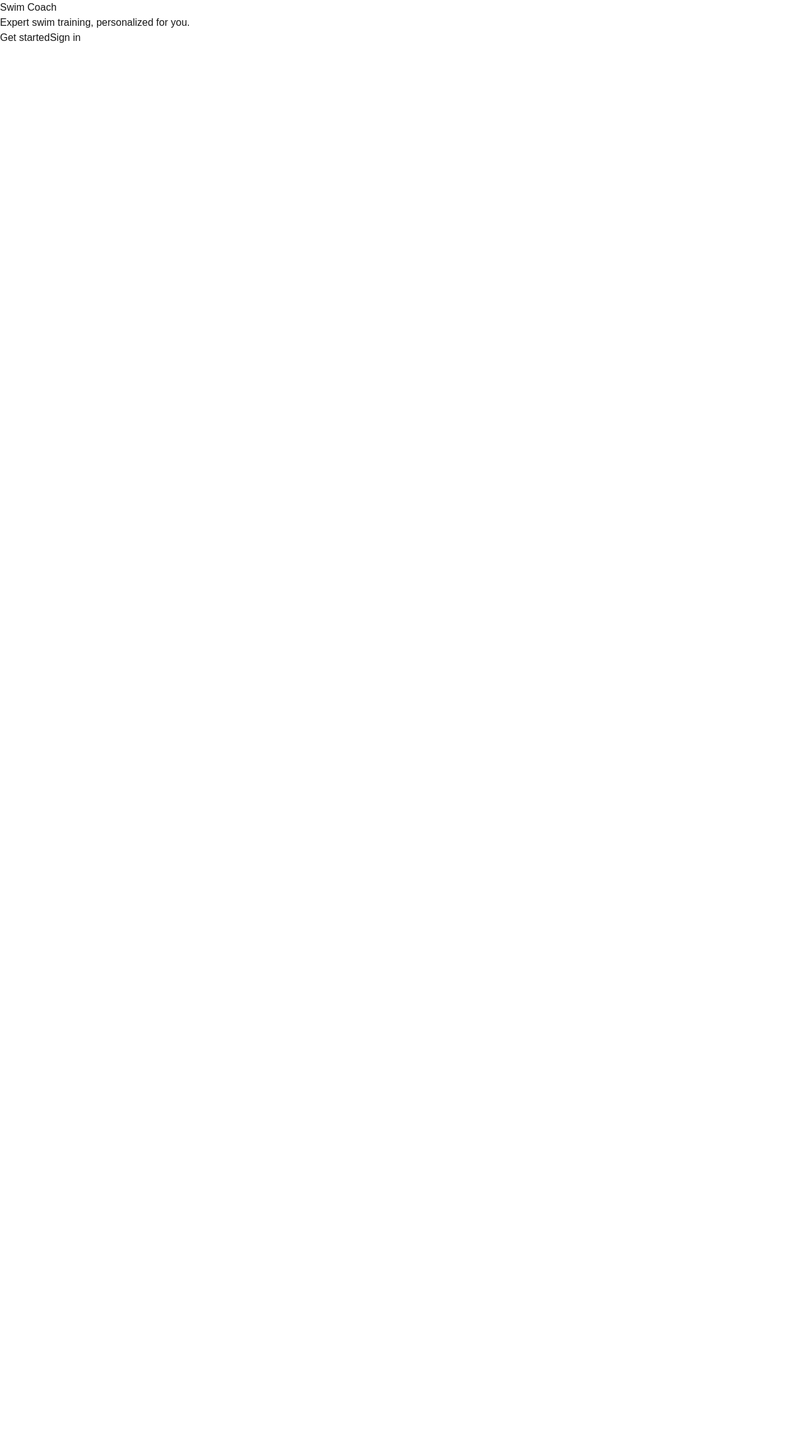
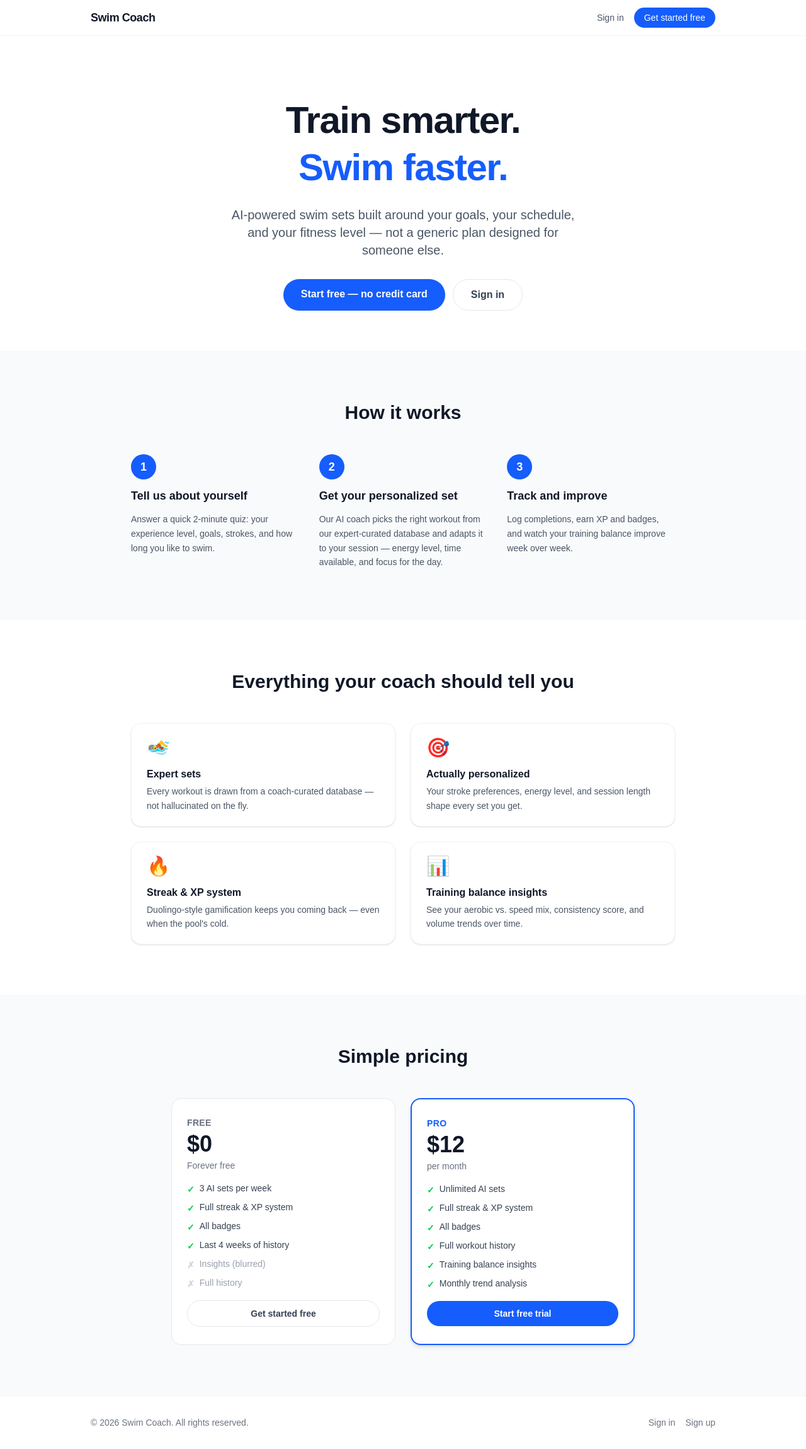
Before and after one commit to E10Feng/swim-coach, a Next.js app: page / in a window 1280 px wide. Shown: the whole page at 63% size. Before the commit the page ends 800 px from the top, so only its background shows below. Built offline with nearby package versions, Linux system fonts and the light colour scheme.

Commit message:
feat: marketing landing page with hero, pricing, and CTAs

```diff
--- a/src/app/page.tsx
+++ b/src/app/page.tsx
@@ -2,11 +2,173 @@ import Link from 'next/link'
 
 export default function HomePage() {
   return (
-    <div>
-      <h1>Swim Coach</h1>
-      <p>Expert swim training, personalized for you.</p>
-      <Link href="/signup">Get started</Link>
-      <Link href="/login">Sign in</Link>
+    <div className="min-h-screen bg-white text-gray-900">
+      <NavBar />
+      <main>
+        <Hero />
+        <HowItWorks />
+        <ValueProps />
+        <Pricing />
+      </main>
+      <Footer />
     </div>
   )
 }
+
+function NavBar() {
+  return (
+    <header className="sticky top-0 z-20 bg-white/80 backdrop-blur border-b border-gray-100">
+      <div className="mx-auto max-w-5xl px-4 h-14 flex items-center justify-between">
+        <span className="font-bold text-lg tracking-tight">Swim Coach</span>
+        <nav className="flex items-center gap-4 text-sm">
+          <Link href="/login" className="text-gray-600 hover:text-gray-900">Sign in</Link>
+          <Link href="/signup" className="rounded-full bg-blue-600 px-4 py-1.5 text-white text-sm font-medium hover:bg-blue-700">
+            Get started free
+          </Link>
+        </nav>
+      </div>
+    </header>
+  )
+}
+
+function Hero() {
+  return (
+    <section className="mx-auto max-w-3xl px-4 pt-24 pb-16 text-center">
+      <h1 className="text-5xl font-extrabold leading-tight tracking-tight text-gray-900 sm:text-6xl">
+        Train smarter.<br />
+        <span className="text-blue-600">Swim faster.</span>
+      </h1>
+      <p className="mt-6 text-xl text-gray-600 max-w-xl mx-auto">
+        AI-powered swim sets built around your goals, your schedule, and your
+        fitness level — not a generic plan designed for someone else.
+      </p>
+      <div className="mt-8 flex flex-col sm:flex-row gap-3 justify-center">
+        <Link href="/signup" className="rounded-full bg-blue-600 px-7 py-3 text-base font-semibold text-white hover:bg-blue-700 shadow-sm">
+          Start free — no credit card
+        </Link>
+        <Link href="/login" className="rounded-full border border-gray-200 px-7 py-3 text-base font-semibold text-gray-700 hover:border-gray-300 hover:bg-gray-50">
+          Sign in
+        </Link>
+      </div>
+    </section>
+  )
+}
+
+function HowItWorks() {
+  const steps = [
+    { number: '1', title: 'Tell us about yourself', description: 'Answer a quick 2-minute quiz: your experience level, goals, strokes, and how long you like to swim.' },
+    { number: '2', title: 'Get your personalized set', description: 'Our AI coach picks the right workout from our expert-curated database and adapts it to your session — energy level, time available, and focus for the day.' },
+    { number: '3', title: 'Track and improve', description: 'Log completions, earn XP and badges, and watch your training balance improve week over week.' },
+  ]
+  return (
+    <section className="bg-gray-50 py-20">
+      <div className="mx-auto max-w-4xl px-4">
+        <h2 className="text-3xl font-bold text-center mb-12">How it works</h2>
+        <ol className="grid gap-8 sm:grid-cols-3">
+          {steps.map(s => (
+            <li key={s.number} className="flex flex-col gap-3">
+              <span className="flex h-10 w-10 items-center justify-center rounded-full bg-blue-600 text-white font-bold text-lg">{s.number}</span>
+              <h3 className="text-lg font-semibold">{s.title}</h3>
+              <p className="text-sm text-gray-600 leading-relaxed">{s.description}</p>
+            </li>
+          ))}
+        </ol>
+      </div>
+    </section>
+  )
+}
+
+function ValueProps() {
+  const props = [
+    { icon: '🏊', title: 'Expert sets', body: 'Every workout is drawn from a coach-curated database — not hallucinated on the fly.' },
+    { icon: '🎯', title: 'Actually personalized', body: 'Your stroke preferences, energy level, and session length shape every set you get.' },
+    { icon: '🔥', title: 'Streak & XP system', body: "Duolingo-style gamification keeps you coming back — even when the pool's cold." },
+    { icon: '📊', title: 'Training balance insights', body: 'See your aerobic vs. speed mix, consistency score, and volume trends over time.' },
+  ]
+  return (
+    <section className="py-20">
+      <div className="mx-auto max-w-4xl px-4">
+        <h2 className="text-3xl font-bold text-center mb-12">Everything your coach should tell you</h2>
+        <div className="grid gap-6 sm:grid-cols-2">
+          {props.map(p => (
+            <div key={p.title} className="rounded-2xl border border-gray-100 bg-white px-6 py-5 shadow-sm">
+              <div className="text-3xl mb-3">{p.icon}</div>
+              <h3 className="text-base font-semibold mb-1">{p.title}</h3>
+              <p className="text-sm text-gray-600 leading-relaxed">{p.body}</p>
+            </div>
+          ))}
+        </div>
+      </div>
+    </section>
+  )
+}
+
+function Pricing() {
+  return (
+    <section className="bg-gray-50 py-20">
+      <div className="mx-auto max-w-3xl px-4">
+        <h2 className="text-3xl font-bold text-center mb-12">Simple pricing</h2>
+        <div className="grid gap-6 sm:grid-cols-2">
+          <div className="rounded-2xl border border-gray-200 bg-white px-6 py-7 flex flex-col gap-4">
+            <div>
+              <p className="text-sm font-semibold text-gray-500 uppercase tracking-wide">Free</p>
+              <p className="mt-1 text-4xl font-extrabold">$0</p>
+              <p className="text-sm text-gray-500 mt-1">Forever free</p>
+            </div>
+            <ul className="space-y-2 text-sm text-gray-700 flex-1">
+              <li className="flex gap-2"><Checkmark />3 AI sets per week</li>
+              <li className="flex gap-2"><Checkmark />Full streak & XP system</li>
+              <li className="flex gap-2"><Checkmark />All badges</li>
+              <li className="flex gap-2"><Checkmark />Last 4 weeks of history</li>
+              <li className="flex gap-2 text-gray-400"><Cross />Insights (blurred)</li>
+              <li className="flex gap-2 text-gray-400"><Cross />Full history</li>
+            </ul>
+            <Link href="/signup" className="rounded-full border border-gray-200 px-5 py-2.5 text-sm font-semibold text-gray-700 text-center hover:border-gray-300 hover:bg-gray-50">
+              Get started free
+            </Link>
+          </div>
+          <div className="rounded-2xl border-2 border-blue-600 bg-white px-6 py-7 flex flex-col gap-4 shadow-md">
+            <div>
+              <p className="text-sm font-semibold text-blue-600 uppercase tracking-wide">Pro</p>
+              <p className="mt-1 text-4xl font-extrabold">$12</p>
+              <p className="text-sm text-gray-500 mt-1">per month</p>
+            </div>
+            <ul className="space-y-2 text-sm text-gray-700 flex-1">
+              <li className="flex gap-2"><Checkmark />Unlimited AI sets</li>
+              <li className="flex gap-2"><Checkmark />Full streak & XP system</li>
+              <li className="flex gap-2"><Checkmark />All badges</li>
+              <li className="flex gap-2"><Checkmark />Full workout history</li>
+              <li className="flex gap-2"><Checkmark />Training balance insights</li>
+              <li className="flex gap-2"><Checkmark />Monthly trend analysis</li>
+            </ul>
+            <Link href="/signup" className="rounded-full bg-blue-600 px-5 py-2.5 text-sm font-semibold text-white text-center hover:bg-blue-700">
+              Start free trial
+            </Link>
+          </div>
+        </div>
+      </div>
+    </section>
+  )
+}
+
+function Checkmark() {
+  return <span className="mt-0.5 flex-shrink-0 text-green-500 font-bold" aria-hidden>✓</span>
+}
+
+function Cross() {
+  return <span className="mt-0.5 flex-shrink-0 text-gray-300 font-bold" aria-hidden>✗</span>
+}
+
+function Footer() {
+  return (
+    <footer className="border-t border-gray-100 py-8">
+      <div className="mx-auto max-w-5xl px-4 flex flex-col sm:flex-row items-center justify-between gap-2 text-sm text-gray-500">
+        <span>© {new Date().getFullYear()} Swim Coach. All rights reserved.</span>
+        <div className="flex gap-4">
+          <Link href="/login" className="hover:text-gray-700">Sign in</Link>
+          <Link href="/signup" className="hover:text-gray-700">Sign up</Link>
+        </div>
+      </div>
+    </footer>
+  )
+}
```
